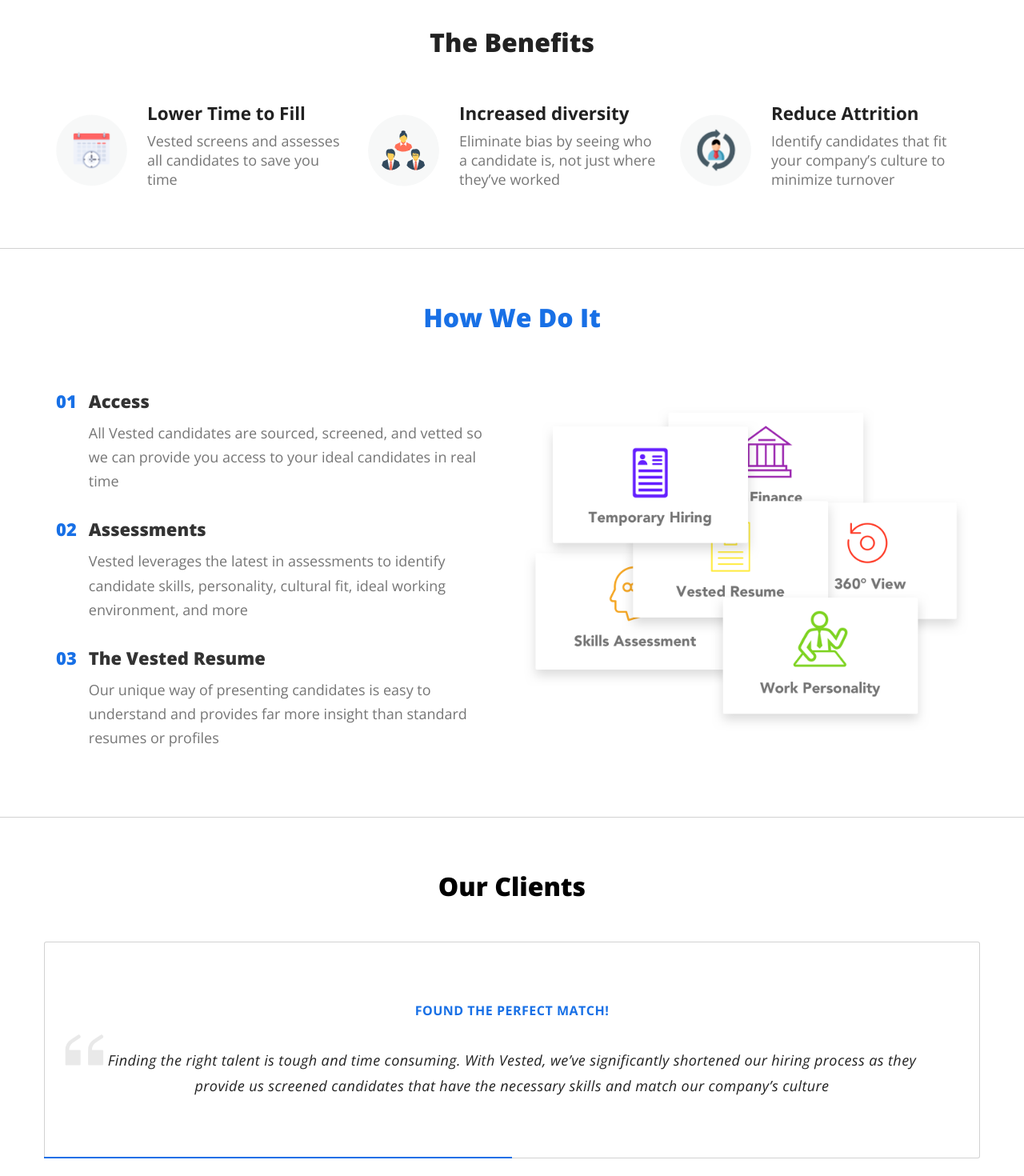
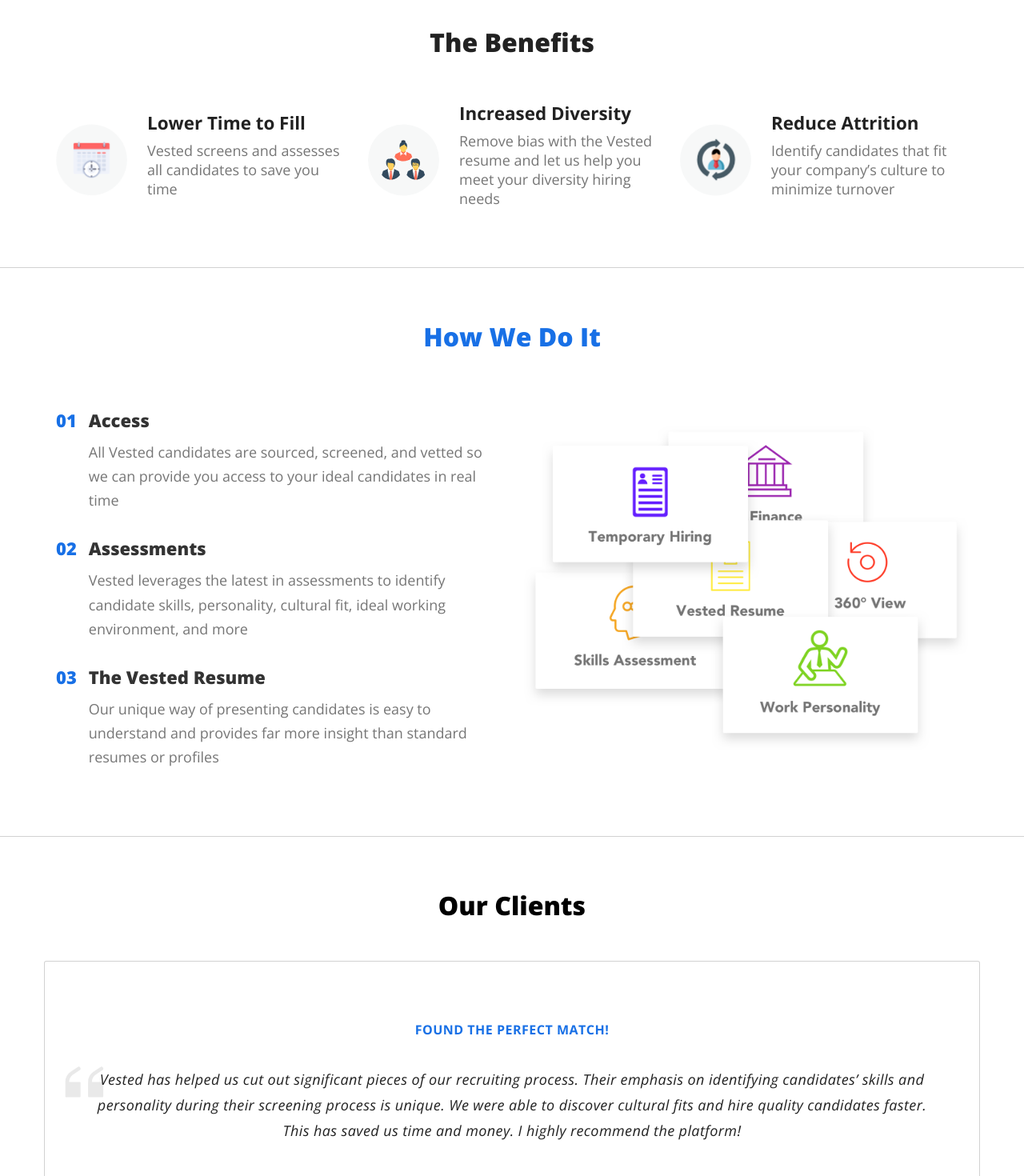
Before and after one commit to ashwaniweb/vested, a React app: page / in a window 1280 px wide. Shown: the part 1020-2490 px from the top of the page at 80% size. Built offline with nearby package versions, Linux system fonts and the light colour scheme.

Commit message:
text fixes

```diff
--- a/src/candidates/benefits.js
+++ b/src/candidates/benefits.js
@@ -17,13 +17,11 @@
                                     src="/images/candidates/standApart.svg"
                                     alt="Stand Apart"
                                 />
-                                <h4>Stand Apart From The Pack</h4>
+                                <h4>Stand Apart From the Pack</h4>
                                 <p>
                                     Resumes are broken. Forget about
                                     credentials, background, and recruiter bias.
-                                    Vested presents a 360 degree view of your
-                                    work personality and skills so you find the
-                                    right step in your career
+                                    Vested presents a 360 degree view of your work, personality, and skills so you find the right step in your career.
                                 </p>
                             </div>
                         </Col>
@@ -33,7 +31,7 @@
                                     src="/images/candidates/company.svg"
                                     alt="Find a company"
                                 />
-                                <h4>Find a company you love</h4>
+                                <h4>Find a Company You Love</h4>
                                 <p>
                                     Our process assess multiple qualities of
                                     both the employee and employer allowing us
--- a/src/candidates/howItWork.js
+++ b/src/candidates/howItWork.js
@@ -3,7 +3,7 @@
 import { Row, Grid } from "react-bootstrap";
 const Timeline = [
     {
-        heading: "Create A Unique Profile",
+        heading: "Create a Unique Profile",
         content:
             "Tell us what you’re looking for in the next step of your career"
     },
--- a/src/home/benefits.js
+++ b/src/home/benefits.js
@@ -30,10 +30,9 @@
                                 alt="Stand Apart"
                             />
                             <div className="box">
-                                <h4>Increased diversity</h4>
+                                <h4>Increased Diversity</h4>
                                 <p>
-                                    Eliminate bias by seeing who a candidate is,
-                                    not just where they’ve worked
+                                    Remove bias with the Vested resume and let us help you meet your diversity hiring needs
                                 </p>
                             </div>
                         </Col>
--- a/src/home/index.js
+++ b/src/home/index.js
@@ -14,7 +14,7 @@
                 <HeroBanner />
                 <WhatWho
                     heading="Who We Are"
-                    text="We’re the first talent marketplace that goes beyond resumes and algorithms.  We provide a 360 degree view of candidates’ skills, personality, and values before they reach your desk."
+                    text="We’re the first talent marketplace that goes beyond resumes and algorithms.   We provide a 360 degree view of a candidate’s skills, personality, and values before they reach your desk."
                     dark={true}
                 />
                 <TheBenefits />
--- a/src/home/ourClients.js
+++ b/src/home/ourClients.js
@@ -34,15 +34,7 @@
                                                     FOUND THE PERFECT MATCH!
                                                 </h4>
                                                 <p>
-                                                    Finding the right talent is
-                                                    tough and time consuming.
-                                                    With Vested, we’ve
-                                                    significantly shortened our
-                                                    hiring process as they
-                                                    provide us screened
-                                                    candidates that have the
-                                                    necessary skills and match
-                                                    our company’s culture
+                                                    Vested has helped us cut out significant pieces of our recruiting process.  Their emphasis on identifying candidates’ skills and personality during their screening process is unique.  We were able to discover cultural fits and hire quality candidates faster. This has saved us time and money.  I highly recommend the platform!
                                                 </p>
                                             </div>
                                         </Col>
@@ -52,18 +44,10 @@
                                         <Col xs={12} md={12}>
                                             <div className="box">
                                                 <h4>
-                                                    FOUND THE PERFECT MATCH! 2
+                                                    FOUND THE PERFECT MATCH!
                                                 </h4>
                                                 <p>
-                                                    Finding the right talent is
-                                                    tough and time consuming.
-                                                    With Vested, we’ve
-                                                    significantly shortened our
-                                                    hiring process as they
-                                                    provide us screened
-                                                    candidates that have the
-                                                    necessary skills and match
-                                                    our company’s culture
+                                                    Finding the right talent is never easy and it always takes longer than expected.  With Vested, we’ve significantly shortened our hiring process as they provide us pre-screened candidates that have the skills and personality that match our company’s needs and values.
                                                 </p>
                                             </div>
                                         </Col>
--- a/src/main/index.js
+++ b/src/main/index.js
@@ -1,5 +1,5 @@
 import React from "react";
-import { Route, Switch } from "react-router-dom";
+import { Route, Switch, Redirect } from "react-router-dom";
 import Home from "../home";
 import Candidates from "../candidates";
 const Main = () => (
@@ -7,6 +7,7 @@
         <Switch>
             <Route exact path="/" component={Home} />
             <Route path="/professionals" component={Candidates} />
+            <Redirect to="/" />
         </Switch>
     </main>
 );
```
